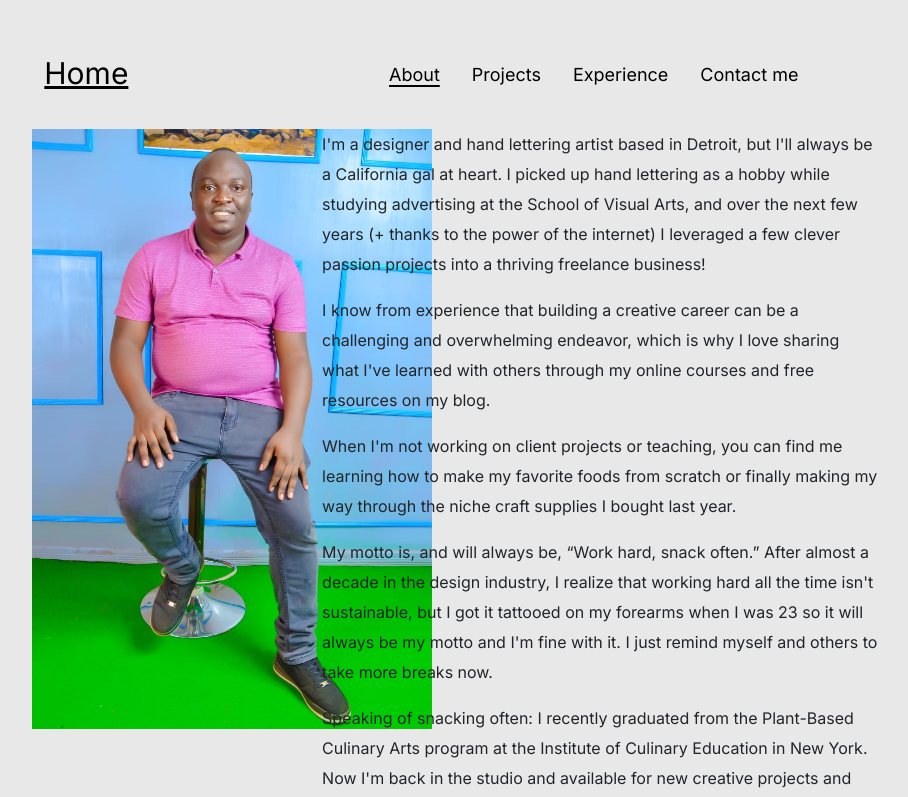
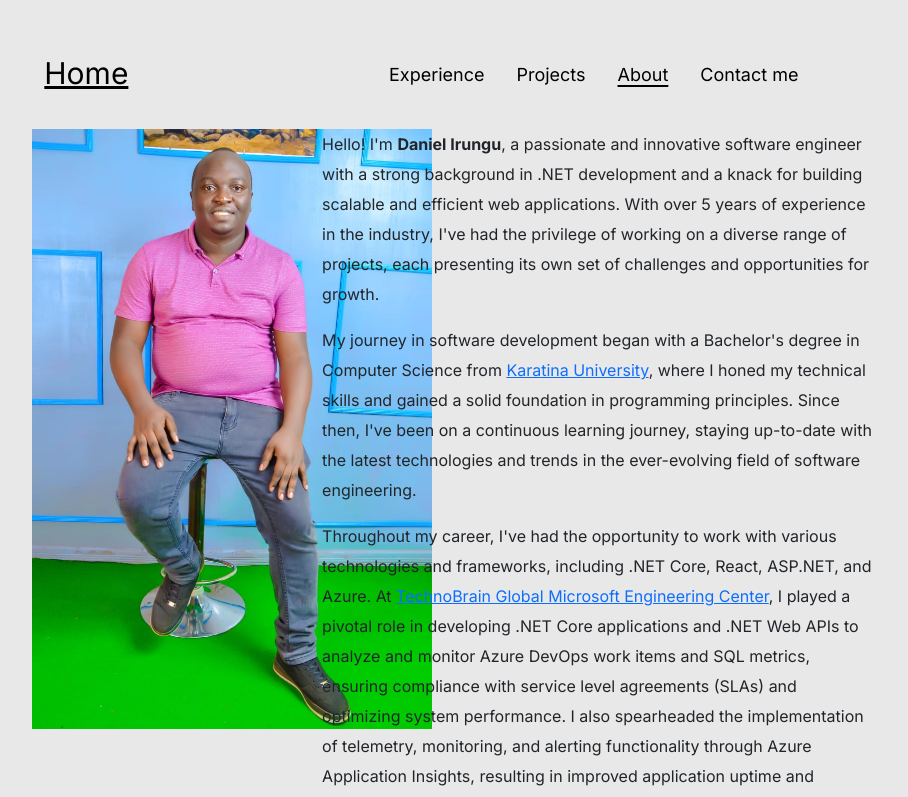
Before and after one commit to dan214/danielirunguresume, a Next.js app: page /about in a window 1280 px wide. Shown: the top 797 px of the page, without its empty margins (185-1093 px from the left). Built offline with nearby package versions, Linux system fonts and the light colour scheme.

Commit message:
added some more aesthetic changes

```diff
--- a/src/app/about/page.tsx
+++ b/src/app/about/page.tsx
@@ -1,6 +1,7 @@
 import Image from "next/image";
 import { Card, CardBody, CardHeader, CardText, CardTitle, Col, Row } from "reactstrap";
 import Img from '../dan.jpg'
+import Link from "next/link";
 
 export default function Page() {
     return (
@@ -28,21 +29,17 @@ export default function Page() {
                     }}>
                         <div className="about-text">
                             <p>
-                                I&apos;m a designer and hand lettering artist based in Detroit, but I&apos;ll always be a California gal at heart.
-                                I picked up hand lettering as a hobby while studying advertising at the School of Visual Arts, and over the next few years
-                                (+ thanks to the power of the internet) I leveraged a few clever passion projects into a thriving freelance business!</p>
+                                Hello! I&apos;m <b>Daniel Irungu</b>, a passionate and innovative software engineer with a strong background in .NET development and a knack for building scalable and efficient web applications.
+                                With over 5 years of experience in the industry, I&apos;ve had the privilege of working on a diverse range of projects, each presenting its own set of challenges and opportunities for growth.</p>
 
-                            <p>I know from experience that building a creative career can be a challenging and overwhelming endeavor,
-                                which is why I love sharing what I&apos;ve learned with others through my online courses and free resources on my blog.</p>
+                            <p>My journey in software development began with a Bachelor&apos;s degree in Computer Science from <Link href={'https://karu.ac.ke/school-of-pure-and-applied-sciences/'}>Karatina University</Link>, where I honed my technical skills and gained a solid foundation in programming principles.
+                                Since then, I&apos;ve been on a continuous learning journey, staying up-to-date with the latest technologies and trends in the ever-evolving field of software engineering.</p>
 
-                            <p>When I&apos;m not working on client projects or teaching, you can find me learning how to make my favorite foods from scratch or finally
-                                making my way through the niche craft supplies I bought last year.</p>
+                            <p>Throughout my career, I&apos;ve had the opportunity to work with various technologies and frameworks, including .NET Core, React, ASP.NET, and Azure.
+                                At <Link href={'https://technobraingroup.com/digital/engineering-business/'}>TechnoBrain Global Microsoft Engineering Center</Link>, I played a pivotal role in developing .NET Core applications and .NET Web APIs to analyze and monitor Azure DevOps work items and SQL metrics, ensuring compliance with service level agreements (SLAs) and optimizing system performance.
+                                I also spearheaded the implementation of telemetry, monitoring, and alerting functionality through Azure Application Insights, resulting in improved application uptime and customer satisfaction.</p>
 
-                            <p>My motto is, and will always be, “Work hard, snack often.” After almost a decade in the design industry,
-                                I realize that working hard all the time isn&apos;t sustainable, but I got it tattooed on my forearms when I was 23 so it will always be my motto and I&apos;m fine with it. I just remind myself and others to take more breaks now.</p>
-
-                            <p>Speaking of snacking often: I recently graduated from the Plant-Based Culinary Arts program at the Institute of Culinary Education in New York.
-                                Now I&apos;m back in the studio and available for new creative projects and partnerships (especially food-related ones!).</p>
+                            <p>Thank you for taking the time to learn more about me. I look forward to the possibility of collaborating with you!</p>
                         </div>
 
 
--- a/src/app/contactme/page.tsx
+++ b/src/app/contactme/page.tsx
@@ -49,7 +49,7 @@ export default function Page() {
                 <h2>Contact Me</h2>
 
                 <div>Feel free to say hi!</div>
-                <div><Link href={'https://www.linkedin.com/in/daniel-irungu/'}>via LinkedIn</Link></div>
+                <div><Link href={'https://www.linkedin.com/in/daniel-irungu/'} target='_blank'>via LinkedIn</Link></div>
                 <span>You can fill out the form below or shoot me an email at:<Link href={'mailto:danielirungu544@gmail.com'}> danielirungu544@gmail.com</Link></span>
             </div>
             <Container>
--- a/src/components/navbar/index.tsx
+++ b/src/components/navbar/index.tsx
@@ -17,8 +17,9 @@ const NavBar = () => {
                 </Link></NavbarBrand>
                 <Nav className="justify-content-right topbar static-top">
                     <NavItem>
-                        <Link className={pathname === '/about' ? 'active' : ''} href="/about">
-                            About
+                        <Link className={pathname === '/experience' ? 'active' : ''} href="/experience"
+                        >
+                            Experience
                         </Link>
                     </NavItem>
                     <NavItem>
@@ -28,11 +29,12 @@ const NavBar = () => {
                         </Link>
                     </NavItem>
                     <NavItem>
-                        <Link className={pathname === '/experience' ? 'active' : ''} href="/experience"
-                        >
-                            Experience
+                        <Link className={pathname === '/about' ? 'active' : ''} href="/about">
+                            About
                         </Link>
                     </NavItem>
+
+
                     <NavItem>
                         <Link className={pathname === '/contactme' ? 'active' : ''} href="/contactme"
                         >
```
Also changed, not shown: src/app/page.tsx (+4 -6 lines).
